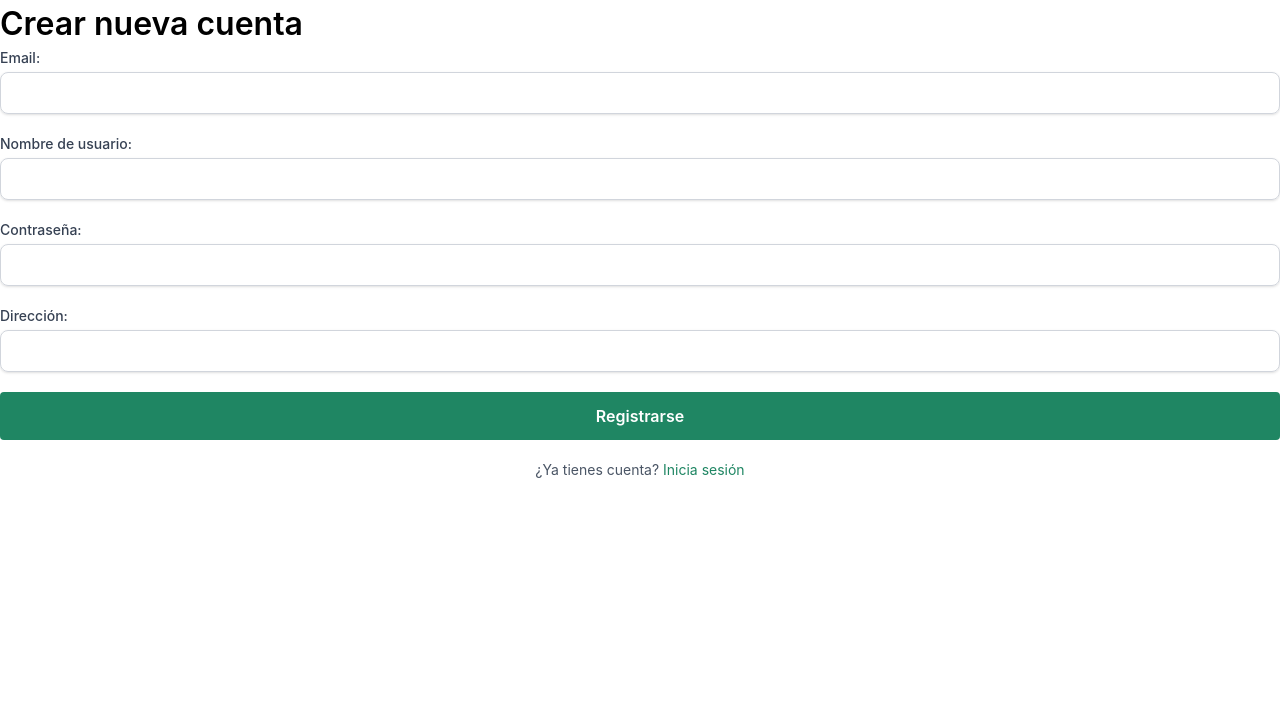
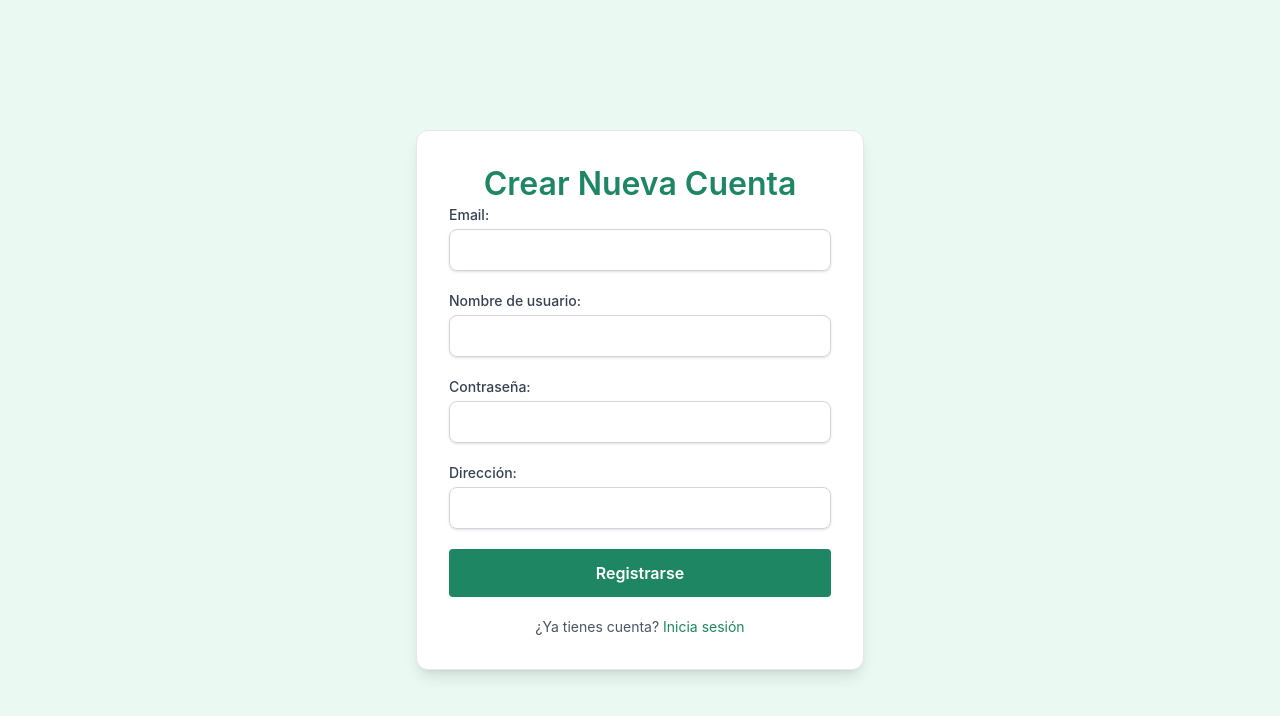
Before and after one commit to CarlosBatre/SpringBooster-Catedra, a React (Create React App) app: page /register in a window 1280 px wide. Shown: the top 716 px of the page. Built offline with nearby package versions, Linux system fonts and the light colour scheme; the HTML template or start-up script is replaced by a standard one.

Commit message:
Update Register.jsx

```diff
--- a/src/components/pages/Register.jsx
+++ b/src/components/pages/Register.jsx
@@ -8,18 +8,21 @@ const Register = () => {
 
   const handleRegister = async (userData) => {
     try {
-      const user = await registerUser(userData);
-      // Redirigir al login después de un registro exitoso
-      navigate('/login');
+      await registerUser(userData);
+      navigate('/login'); // Redirige después del registro exitoso
     } catch (error) {
       throw error;
     }
   };
 
   return (
-    <div>
-      <h1>Crear nueva cuenta</h1>
-      <AuthForm type="register" onSubmit={handleRegister} />
+    <div className="min-h-screen bg-[#eafaf2] flex items-center justify-center px-4">
+      <div className="bg-white w-full max-w-md rounded-xl shadow-lg p-8 border border-gray-200">
+        <h1 className="text-2xl font-bold text-center mb-6 text-[#1f8663]">
+          Crear Nueva Cuenta
+        </h1>
+        <AuthForm type="register" onSubmit={handleRegister} />
+      </div>
     </div>
   );
 };
```
